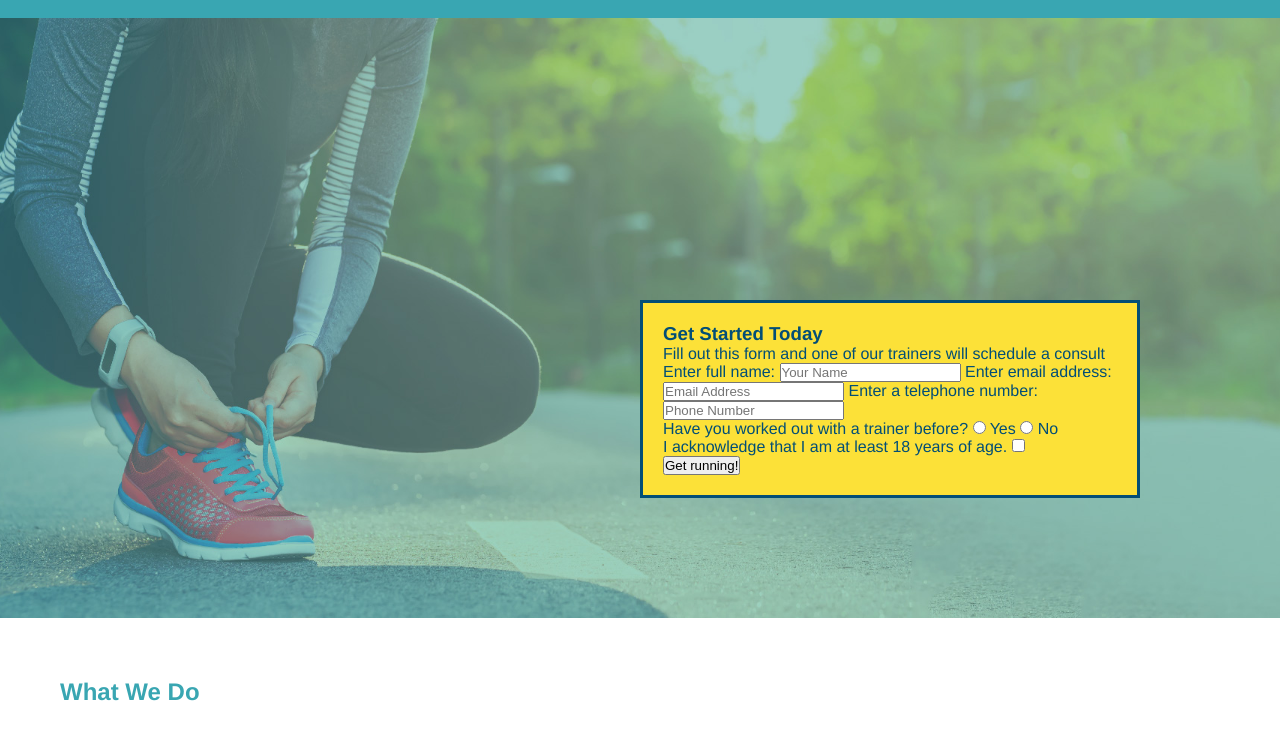
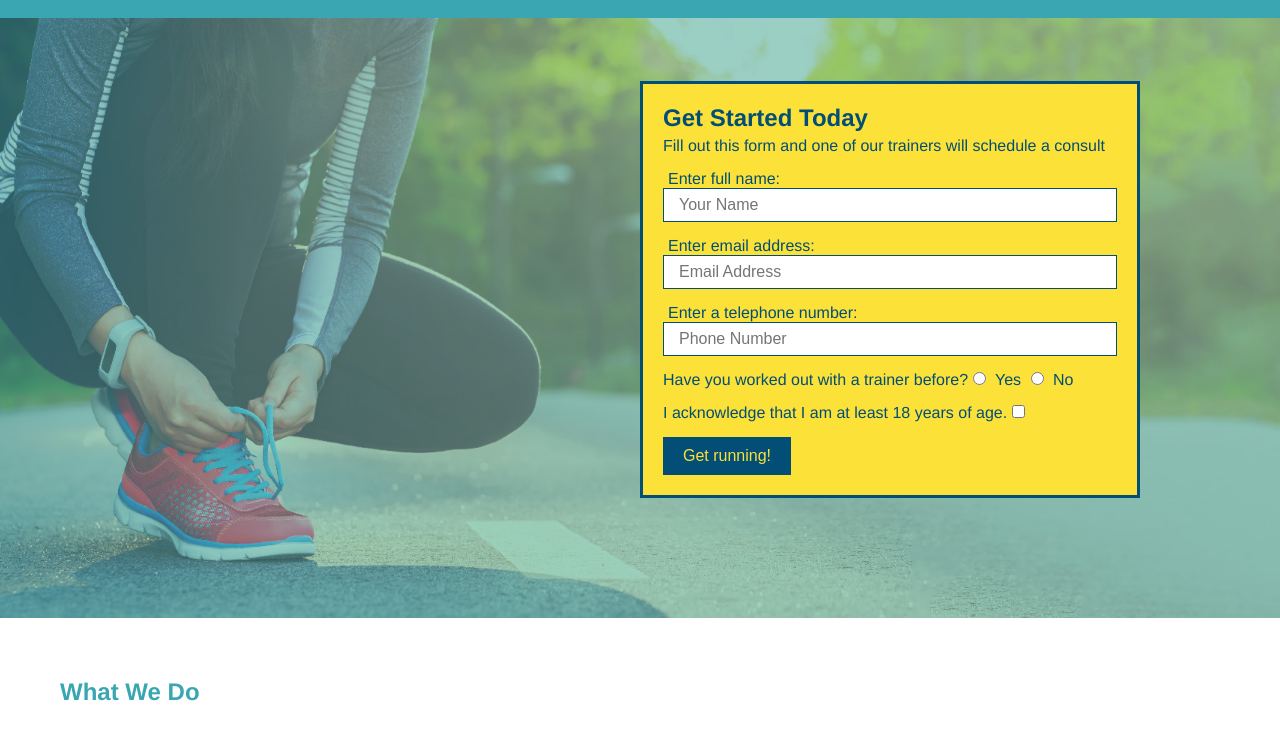
Before and after one commit to jyc5331/run-buddy, a plain HTML site: page index.html in a window 1280 px wide. Shown: the part 64-800 px from the top of the page. Drawn offline with Linux system fonts and the light colour scheme.

Commit message:
css updates table

```diff
--- a/assets/css/style.css
+++ b/assets/css/style.css
@@ -122,3 +122,35 @@ header {
     border-width: 3px;
     border-color: #024e76;
 }
+
+/* apply styles to h3*/
+.hero-form h3 {
+  font-size: 24px;
+  margin: 0;
+}
+
+.hero-form p {
+  margin: 5px 0 15px 0;
+}
+
+.form-input {
+  border: 1px solid #024e76;
+  display: block;
+  padding: 7px 15px;
+  font-size: 16px;
+  color: #024e76;
+  width: 100%;
+  margin-bottom: 15px;
+}
+
+.hero-form label {
+  margin: 0 5px;
+}
+
+.hero-form button {
+  color: #fce138;
+  background-color: #024e76;
+  border: none;
+  padding: 10px 20px;
+  font-size: 16px;
+}
--- a/index.html
+++ b/index.html
@@ -44,11 +44,11 @@
         <!-- Add form element -->
             <form>
                 <label for="name">Enter full name:</label>
-                <input type="text" placeholder="Your Name" name="name" id="name" />
+                <input type="text" placeholder="Your Name" name="name" id="name" class="form-input"/>
                 <label for="email">Enter email address:</label>
-                <input type="email" placeholder="Email Address" name="email" id="email" />
+                <input type="email" placeholder="Email Address" name="email" id="email" class="form-input"/>
                 <label for="phone">Enter a telephone number:</label>
-                <input type="tel" placeholder="Phone Number" name="phone" id="phone"/>
+                <input type="tel" placeholder="Phone Number" name="phone" id="phone"class="form-input"/>
                 <p>
                     Have you worked out with a trainer before?
                     <input type="radio" name="trainer-confirm" id="trainer-yes" />
```
